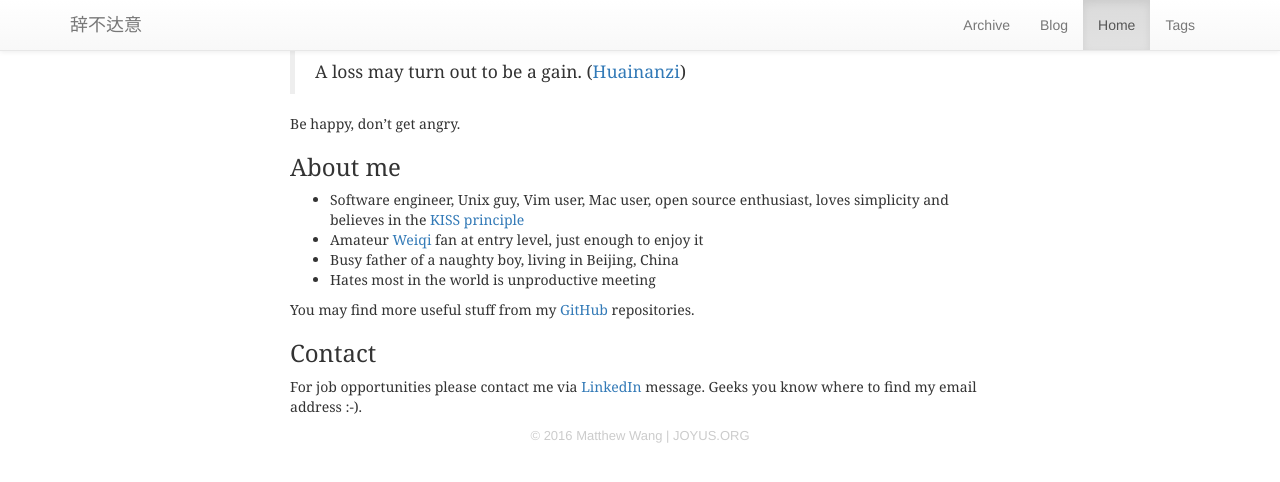
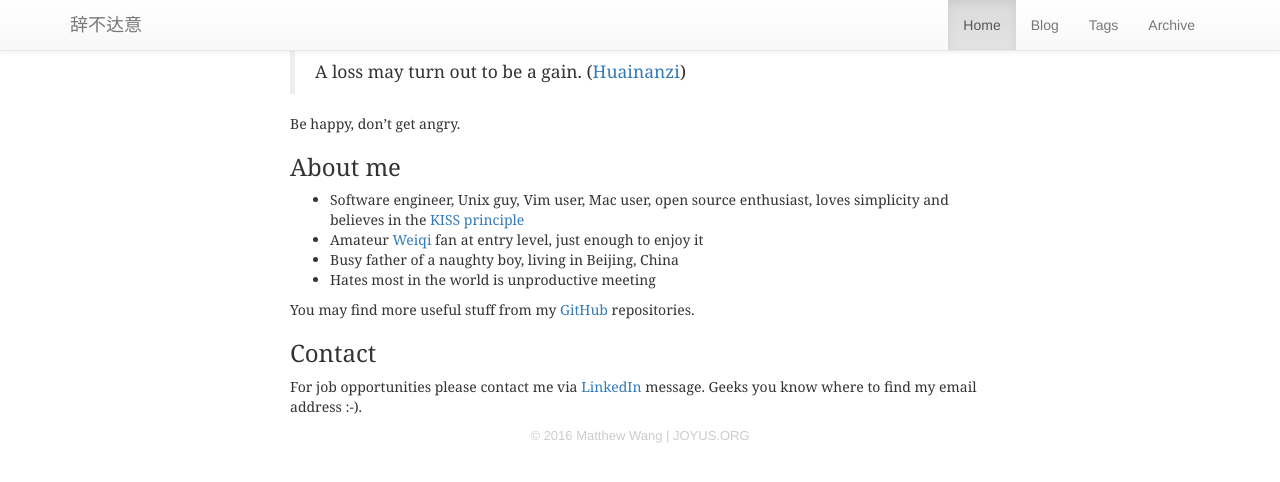
Before and after one commit to ymattw/joyus, a Jekyll site: the page built from index.md, in a window 1280 px wide. Shown: the top 482 px of the page. Built offline with Jekyll 4.4.1, drawn with Linux system fonts in a browser that asks for light colours; nearby versions of some CDN libraries; Markdown is read by kramdown in place of the engine named in the settings.

Commit message:
Sort navbar items by order

```diff
--- a/_layouts/default.html
+++ b/_layouts/default.html
@@ -53,11 +53,8 @@
 
         <div id="main-menu" class="collapse navbar-collapse">
           <ul class="nav navbar-nav">
-            {% for p in site.pages %}
-              {% if p.group != "navigation" %}
-                {% continue %}
-              {% endif %}
-
+            {% assign site_pages = site.pages | where:"group","navigation" | sort:"order" %}
+            {% for p in site_pages %}
               {% if page.url == p.url %}
                 <li class="active"><a href="{{p.url}}">{{p.title}}</a></li>
               {% else %}
--- a/archive.html
+++ b/archive.html
@@ -3,6 +3,7 @@ layout: page
 title : Archive
 header : Post Archive by Year
 group: navigation
+order: 4
 ---
 
 {% for post in site.posts  %}
--- a/blog.html
+++ b/blog.html
@@ -2,6 +2,7 @@
 layout: page
 title: Blog
 group: navigation
+order: 2
 ---
 
 {% for post in site.posts limit: 1 %}
--- a/tags.html
+++ b/tags.html
@@ -3,6 +3,7 @@ layout: page
 title: Tags
 header: Posts By Tag
 group: navigation
+order: 3
 ---
 
 <ul class="tag_box inline">
```
Also changed, not shown: index.md (+1 -0 lines).
